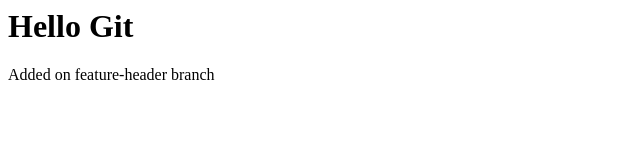
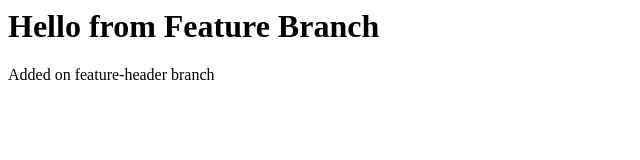
Before and after one commit to mayush-48/Devops, a plain HTML site: page index.html in a window 1280 px wide. Shown: the whole page, without its empty margins (0-640 px from the left). Drawn offline with Linux system fonts and the light colour scheme.

Commit message:
Change heading in feature-conflict branch

```diff
--- a/index.html
+++ b/index.html
@@ -1,5 +1,5 @@
 
 <body>
-    <h1>Hello Git</h1>
-    <p>Added on feature-header branch</p>
+<h1>Hello from Feature Branch</h1>
+<p>Added on feature-header branch</p>
 </body>
```
